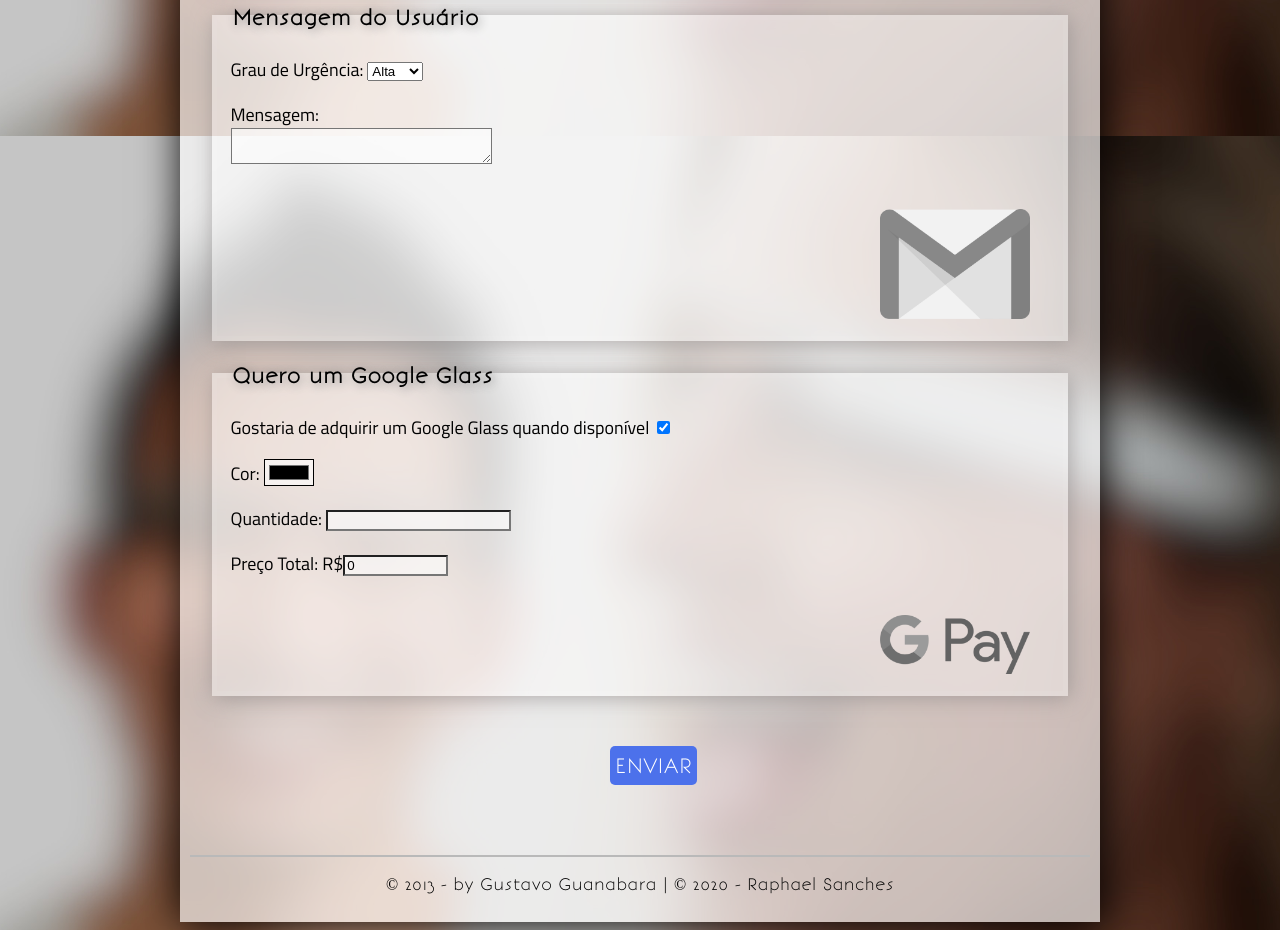
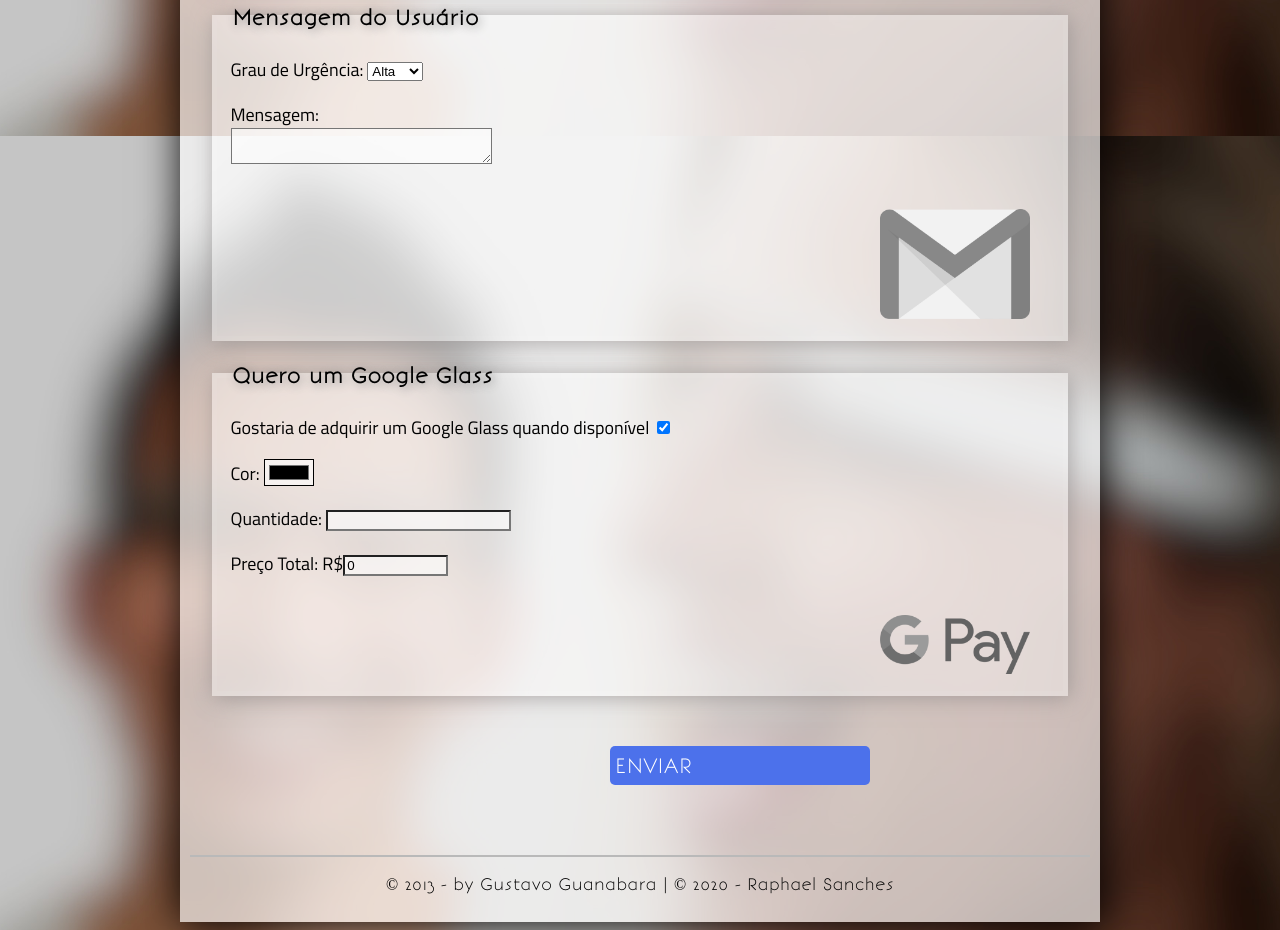
Before and after one commit to raphael-sanches/Project-Glass, a plain HTML site: page fale-conosco.html in a window 1280 px wide. Shown: the part 1464-2394 px from the top of the page. Drawn offline with Linux system fonts and the light colour scheme.

Commit message:
Update fale-conosco.html

```diff
--- a/fale-conosco.html
+++ b/fale-conosco.html
@@ -105,9 +105,10 @@
             </fieldset>
             <p>
                 <div name="enviar" id="enviar">
-                    <input class="button" type="submit" value="ENVIAR">
+                    <input class="button" type="" value="ENVIAR">
                 </div>
             </p>
+
         </form>
     </p>
 
```
